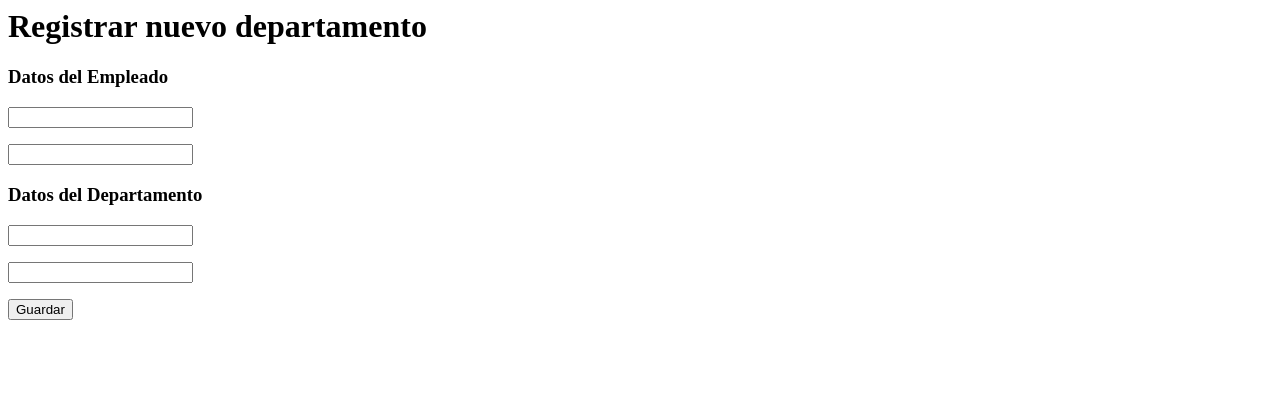
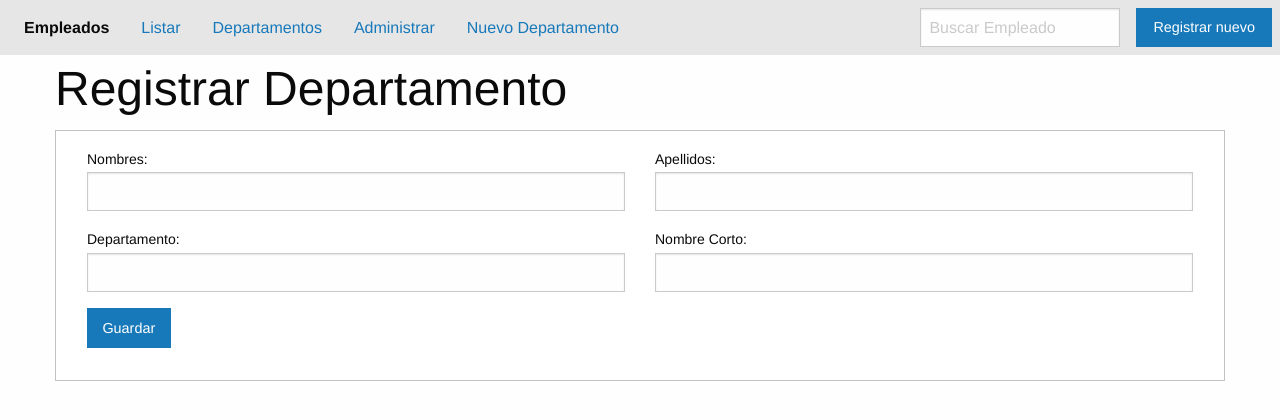
Before and after one commit to ThomasC-Program/proyectoDjangocurso, a Django app: page /new-departamento/ in a window 1280 px wide. Shown: the top 420 px of the page. Run offline with Django 5.2, Linux system fonts and the light colour scheme; some libraries are stand-ins or nearby versions.

Commit message:
Modulo 11 lista empleados VID 93

```diff
--- a/departamento/urls.py
+++ b/departamento/urls.py
@@ -8,5 +8,7 @@ urlpatterns = [
     path('departamento-lista/',
          views.DepartamentoListView.as_view(),
          name="departamento_list"),
-    path('new-departamento/', views.NewDepartamentoView.as_view(), name='nuevo_departamento'),
+    path('new-departamento/',
+         views.NewDepartamentoView.as_view(),
+         name='nuevo_departamento'),
 ]
--- a/departamento/views.py
+++ b/departamento/views.py
@@ -1,6 +1,7 @@
 from django.shortcuts import render
 from django.views.generic.edit import FormView # Vista genérica para formularios
 from django.views.generic import ListView
+from django.urls import reverse_lazy
 
 from .forms import NewDepartamentoForm
 from persona.models import Empleado
@@ -16,7 +17,7 @@ class DepartamentoListView(ListView):
 class NewDepartamentoView(FormView):
     template_name = 'departamento/new_departamento.html'
     form_class = NewDepartamentoForm
-    success_url = '/'
+    success_url = reverse_lazy('departamento_app:departamento_list')
 
     def form_valid(self, form):
 
--- a/templates/departamento/new_departamento.html
+++ b/templates/departamento/new_departamento.html
@@ -1,21 +1,46 @@
-<h1>Registrar nuevo departamento</h1>
+{% extends 'base.html' %}
 
-<form method="POST">
-    {% csrf_token %}
-    <h3>Datos del Empleado</h3>
-    <p>
-        {{ form.nombre }}
-    </p>
-    <p>
-        {{ form.apellidos }}
-    </p>
-    <h3>Datos del Departamento</h3>
-    <p>
-        {{ form.departamento }}
-    </p>
-    <p>
-        {{ form.shorname }}
-    </p>
-    <!-- {{ form.as_p }} Muestra todos los campos -->
-    <button type="submit">Guardar</button>
-</form>
+
+{% block title %}
+    Registrar Departamento
+
+{% endblock title %}
+
+
+{% block content %}
+
+{% include 'includes/header.html' %}
+
+<div class="grid-container">
+    <div class="grid-x">
+        <h1 class="cell">Registrar Departamento</h1>
+        <form class="cell callout grid-x grid-margin-x" method="POST">{% csrf_token %}
+            <div class="medium-6 cell">
+                <label>Nombres:
+                    {{form.nombre}}
+                </label>
+            </div>
+            <div class="medium-6 cell">
+                <label>Apellidos:
+                    {{form.apellidos}}
+                </label>
+            </div>
+            <div class="medium-6 cell">
+                <label>Departamento:
+                    {{form.departamento}}
+                </label>
+            </div>
+            <div class="medium-6 cell">
+                <label>Nombre Corto:
+                    {{form.shorname}}
+                </label>
+            </div>
+            <div class="medium-12 cell">
+                <button type="submit" class="button">Guardar</button>
+            </div>
+        </form>
+    </div>
+
+</div>
+
+{% endblock content %}
--- a/templates/includes/header.html
+++ b/templates/includes/header.html
@@ -8,6 +8,7 @@
       </li>
       <li><a href="{% url 'departamento_app:departamento_list' %}">Departamentos</a></li>
       <li><a href="{% url 'persona_app:empleados_admin' %}">Administrar</a></li>
+      <li><a href="{% url 'departamento_app:nuevo_departamento' %}">Nuevo Departamento</a></li>
     </ul>
   </div>
   <div class="top-bar-right">
```
Also changed, not shown: templates/persona/detail_empleado.html (+34 -1 lines), media/empleado/personimg.jpg (added).
